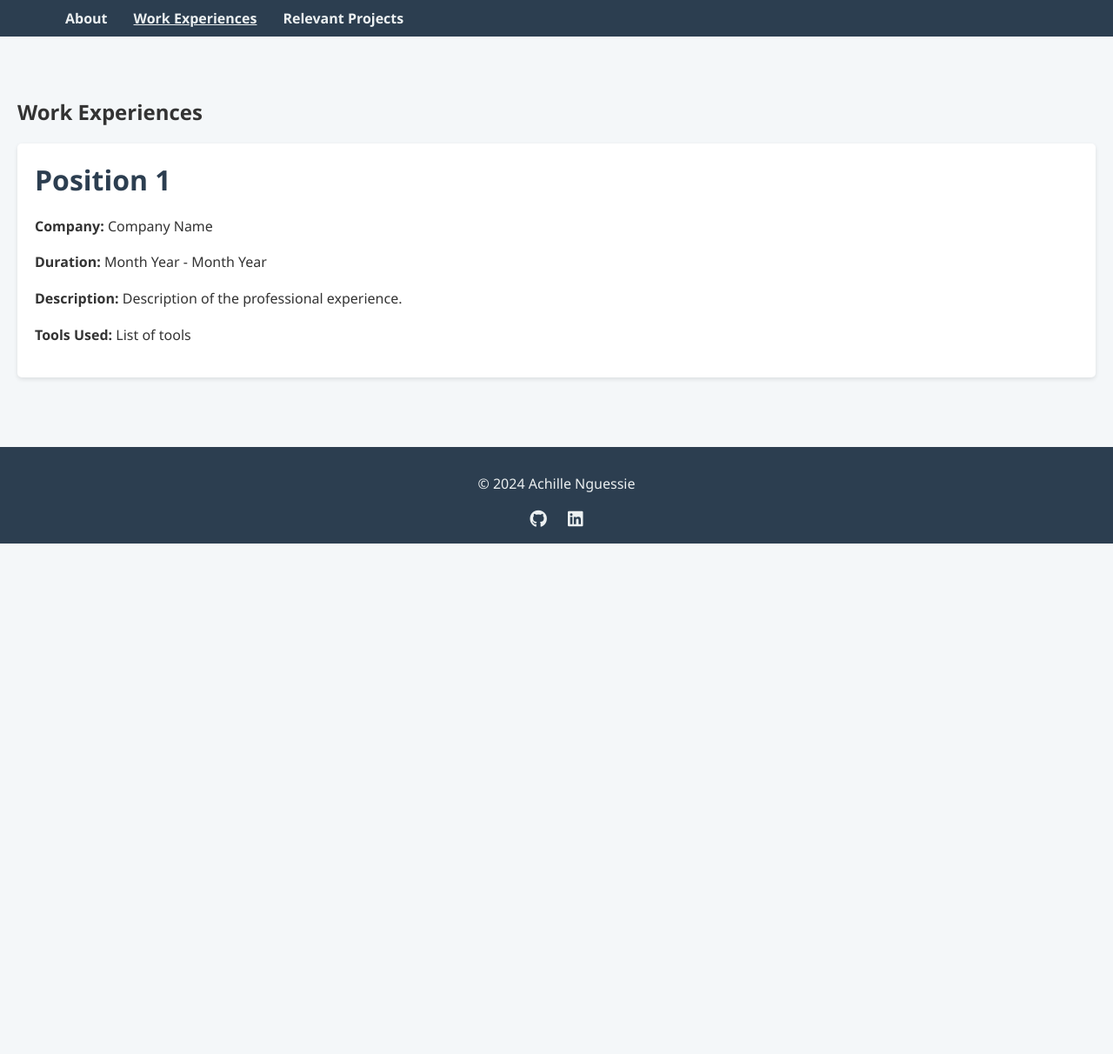
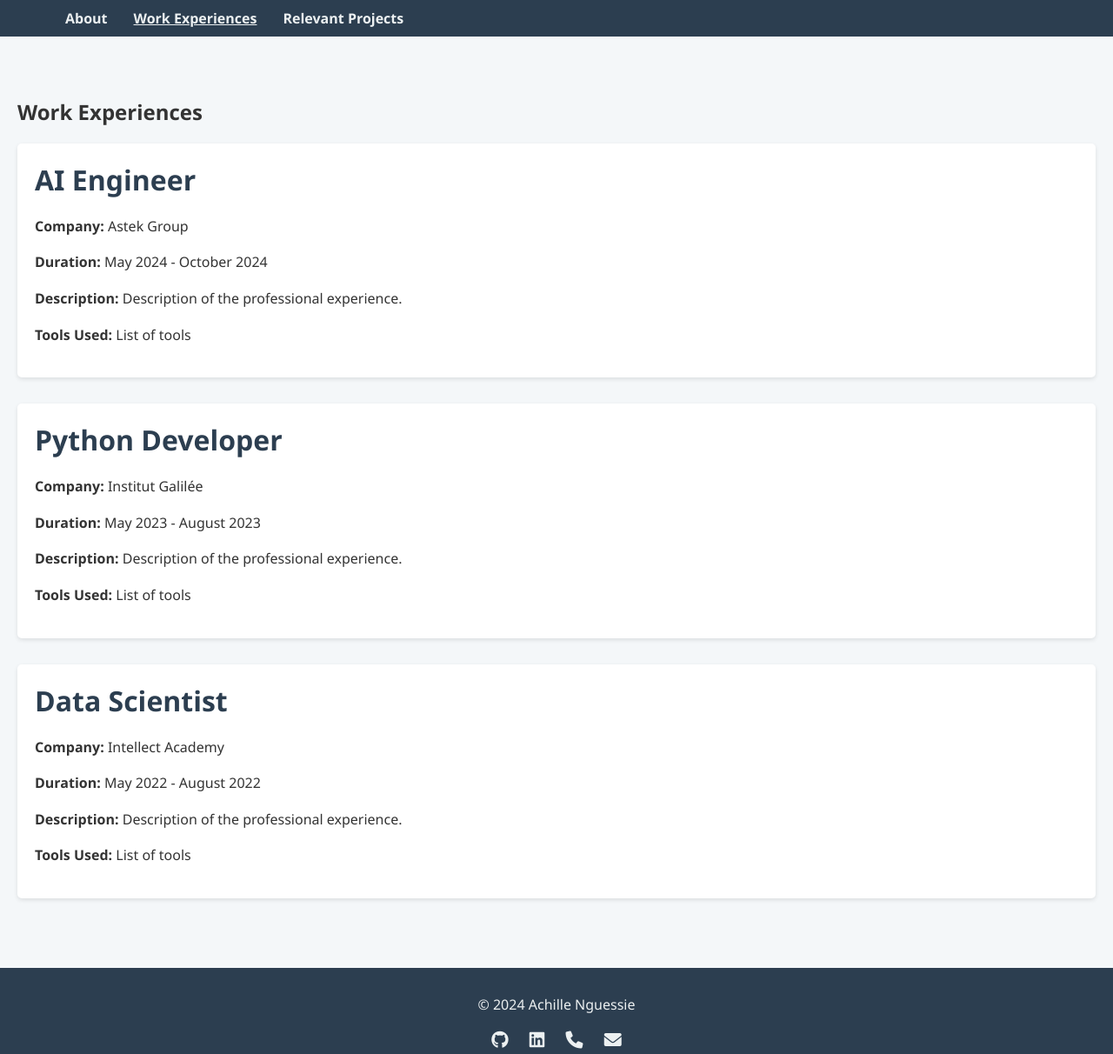
Before and after one commit to zedems01/zedems01.github.io, a plain HTML site: page work_experiences.html in a window 1280 px wide. Shown: the whole page at 87% size. Before the commit the page ends 800 px from the top, so only its background shows below. Drawn offline with Linux system fonts and the light colour scheme; a script that the page names is missing.

Commit message:
update social icons

```diff
--- a/work_experiences.html
+++ b/work_experiences.html
@@ -26,21 +26,41 @@
     <section>
         <h1>Work Experiences</h1>
         <div class="experience">
-            <h2>Position 1</h2>
-            <p><strong>Company:</strong> Company Name</p>
-            <p><strong>Duration:</strong> Month Year - Month Year</p>
+            <h2>AI Engineer</h2>
+            <p><strong>Company:</strong> Astek Group</p>
+            <p><strong>Duration:</strong> May 2024 - October 2024</p>
             <p><strong>Description:</strong> Description of the professional experience.</p>
             <p><strong>Tools Used:</strong> List of tools</p>
         </div>
         <!-- Repeat the block above for each experience -->
+
+        <div class="experience">
+            <h2>Python Developer</h2>
+            <p><strong>Company:</strong> Institut Galilée</p>
+            <p><strong>Duration:</strong> May 2023 - August 2023</p>
+            <p><strong>Description:</strong> Description of the professional experience.</p>
+            <p><strong>Tools Used:</strong> List of tools</p>
+        </div>
+
+        <div class="experience">
+            <h2>Data Scientist</h2>
+            <p><strong>Company:</strong> Intellect Academy</p>
+            <p><strong>Duration:</strong> May 2022 - August 2022</p>
+            <p><strong>Description:</strong> Description of the professional experience.</p>
+            <p><strong>Tools Used:</strong> List of tools</p>
+        </div>
+
     </section>
 
     <!-- Footer -->
     <footer>
         <p>&copy; 2024 Achille Nguessie</p>
         <div class="social-icons">
-            <a href="https://github.com/yourusername" target="_blank"><i class="fab fa-github"></i></a>
-            <a href="https://linkedin.com/in/yourusername" target="_blank"><i class="fab fa-linkedin"></i></a>
+            <a href="https://github.com/zedems01" target="_blank"><i class="fab fa-github"></i></a>
+            <a href="https://linkedin.com/in/achille-nguessie-419614230" target="_blank"><i class="fab fa-linkedin"></i></a>
+            <a href="tel:+33629736246" target="_blank"><i class="fas fa-phone"></i></a>
+            <a href="mailto:nguessiek@gmail.com" target="_blank"><i class="fas fa-envelope"></i></a>
+            <!-- Add other social icons as needed -->
         </div>
     </footer>
 </body>
```
Also changed, not shown: index.html (+4 -2 lines), relevant_projects.html (+5 -2 lines).
